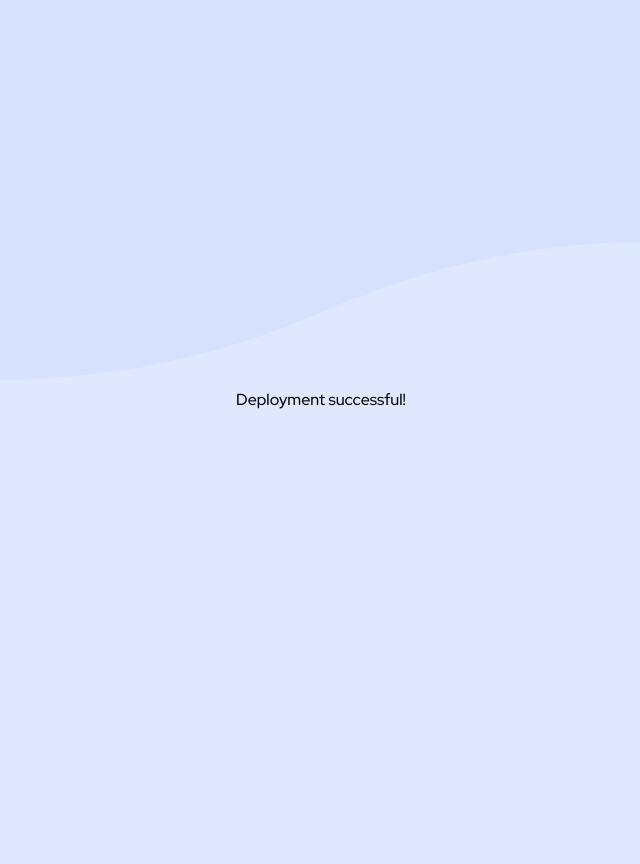
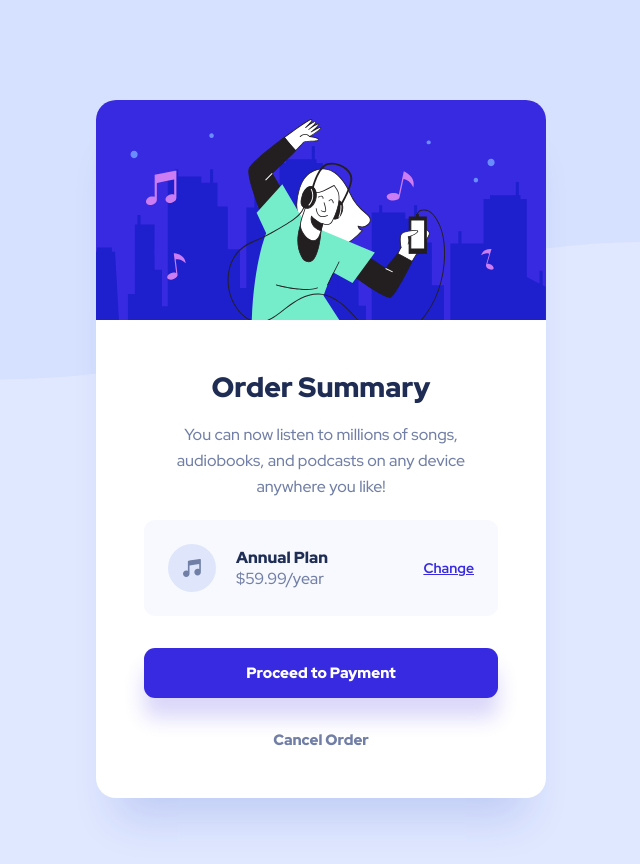
Before and after one commit to johnnygerard/fem-order-summary-component, an Angular app: page / in a window 1280 px wide. Shown: the top 864 px of the page, without its empty margins (319-959 px from the left). Before the commit the page ends 800 px from the top, so only its background shows below. Built offline with nearby package versions, Linux system fonts and the light colour scheme.

Commit message:
feat: add OrderSummaryComponent

```diff
--- a/src/app/app.component.html
+++ b/src/app/app.component.html
@@ -1 +1 @@
-<h1>Deployment successful!</h1>
+<app-order-summary />
--- a/src/app/app.component.ts
+++ b/src/app/app.component.ts
@@ -1,15 +1,11 @@
 import { ChangeDetectionStrategy, Component } from "@angular/core";
+import { OrderSummaryComponent } from "./order-summary/order-summary.component";
 
 @Component({
   selector: "app-root",
   standalone: true,
-  imports: [],
+  imports: [OrderSummaryComponent],
   templateUrl: "./app.component.html",
-  styles: `
-    :host {
-      display: block;
-    }
-  `,
   changeDetection: ChangeDetectionStrategy.OnPush,
 })
 export class AppComponent {}
--- /dev/null
+++ b/src/app/order-summary/order-summary.component.html
@@ -0,0 +1,43 @@
+<img
+  class="rounded-t-[20px]"
+  src="hero.svg"
+  alt="Happy woman listening to music"
+/>
+<div class="flex flex-col items-center px-[24px] py-[32px] sm:p-[48px]">
+  <h1 class="text-center text-xl font-black text-[#1F2D54] sm:text-2xl">
+    Order Summary
+  </h1>
+  <p
+    class="mb-[24px] mt-[16px] px-[8px] text-center text-base leading-[25px] text-[#717FA6] sm:mb-[20px] sm:p-0 sm:text-lg sm:leading-[26px]"
+  >
+    You can now listen to millions of songs, audiobooks, and podcasts on any
+    device anywhere you like!
+  </p>
+  <div
+    class="flex items-center self-stretch rounded-[11px] bg-[#F7F9FF] p-[16px] sm:p-[24px]"
+  >
+    <app-svg-music-icon class="mr-[20px]" />
+    <div class="flex flex-col text-sm sm:text-lg">
+      <span class="font-black text-[#1F2E55]">Annual Plan</span>
+      <span class="text-[#717FA6]">$59.99/year</span>
+    </div>
+    <button
+      class="ml-auto text-xs font-bold text-[#382AE1] underline sm:text-sm [&:is(:hover,:focus-visible)]:text-[#766CF1] [&:is(:hover,:focus-visible)]:no-underline"
+      type="button"
+    >
+      Change
+    </button>
+  </div>
+  <button
+    class="my-[24px] h-[50px] self-stretch rounded-[11px] bg-[#382AE1] text-base font-black text-white shadow-button sm:my-[32px] [&:is(:hover,:focus-visible)]:bg-[#766CF1]"
+    type="button"
+  >
+    Proceed to Payment
+  </button>
+  <button
+    class="text-base font-black text-[#717FA6] [&:is(:hover,:focus-visible)]:text-[#1F2E55]"
+    type="button"
+  >
+    Cancel Order
+  </button>
+</div>
--- /dev/null
+++ b/src/app/order-summary/order-summary.component.ts
@@ -0,0 +1,15 @@
+import { ChangeDetectionStrategy, Component } from "@angular/core";
+import { SvgMusicIconComponent } from "../svg/svg-music-icon.component";
+
+@Component({
+  selector: "app-order-summary",
+  standalone: true,
+  imports: [SvgMusicIconComponent],
+  templateUrl: "./order-summary.component.html",
+  changeDetection: ChangeDetectionStrategy.OnPush,
+  host: {
+    class:
+      "block min-w-[300px] max-w-[450px] rounded-[20px] bg-white shadow-main",
+  },
+})
+export class OrderSummaryComponent {}
--- a/src/index.html
+++ b/src/index.html
@@ -15,7 +15,7 @@
   </head>
 
   <body
-    class="grid min-h-screen place-content-center bg-canvas bg-curve bg-[length:640px] bg-top bg-no-repeat px-[24px] py-[70px] font-sans sm:bg-auto sm:py-[100px]"
+    class="grid min-h-screen min-w-min place-content-center bg-canvas bg-curve bg-[length:640px] bg-top bg-no-repeat px-[24px] py-[70px] font-sans sm:bg-auto sm:py-[100px]"
   >
     <app-root role="main"></app-root>
     <noscript>
--- a/tailwind.config.ts
+++ b/tailwind.config.ts
@@ -8,12 +8,24 @@ export default {
       backgroundImage: {
         curve: "url('/background.svg')",
       },
+      boxShadow: {
+        button: "0px 20px 20px 0px rgba(56, 42, 225, 0.19)",
+        main: "0px 40px 40px -20px rgba(13, 48, 189, 0.15)",
+      },
       colors: {
         canvas: "#e0e8ff",
       },
       fontFamily: {
         sans: ["'Red Hat Display'", ...defaultTheme.fontFamily.sans],
       },
+      fontSize: {
+        xs: ["13px", "normal"],
+        sm: ["14px", "normal"],
+        base: ["15px", "normal"],
+        lg: ["16px", "normal"],
+        xl: ["22px", "normal"],
+        "2xl": ["28px", "normal"],
+      },
     },
   },
   plugins: [],
```
